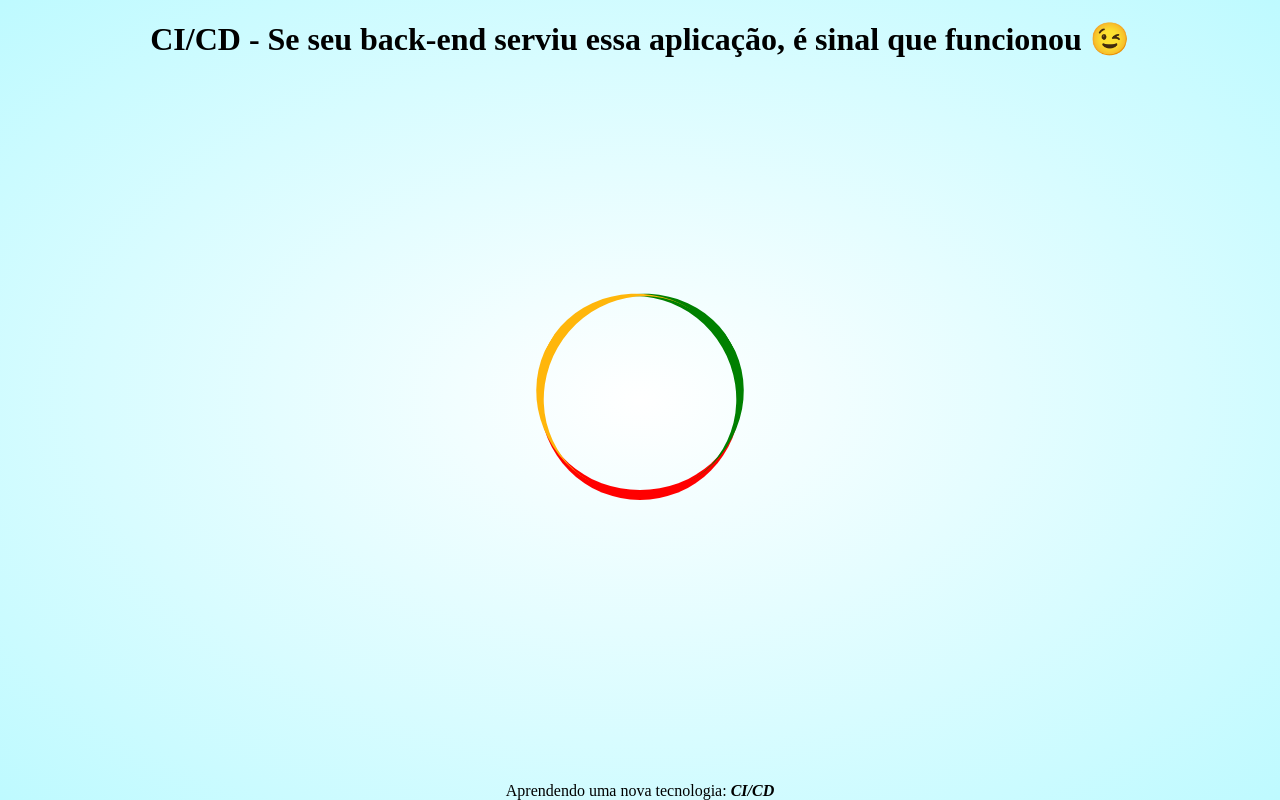
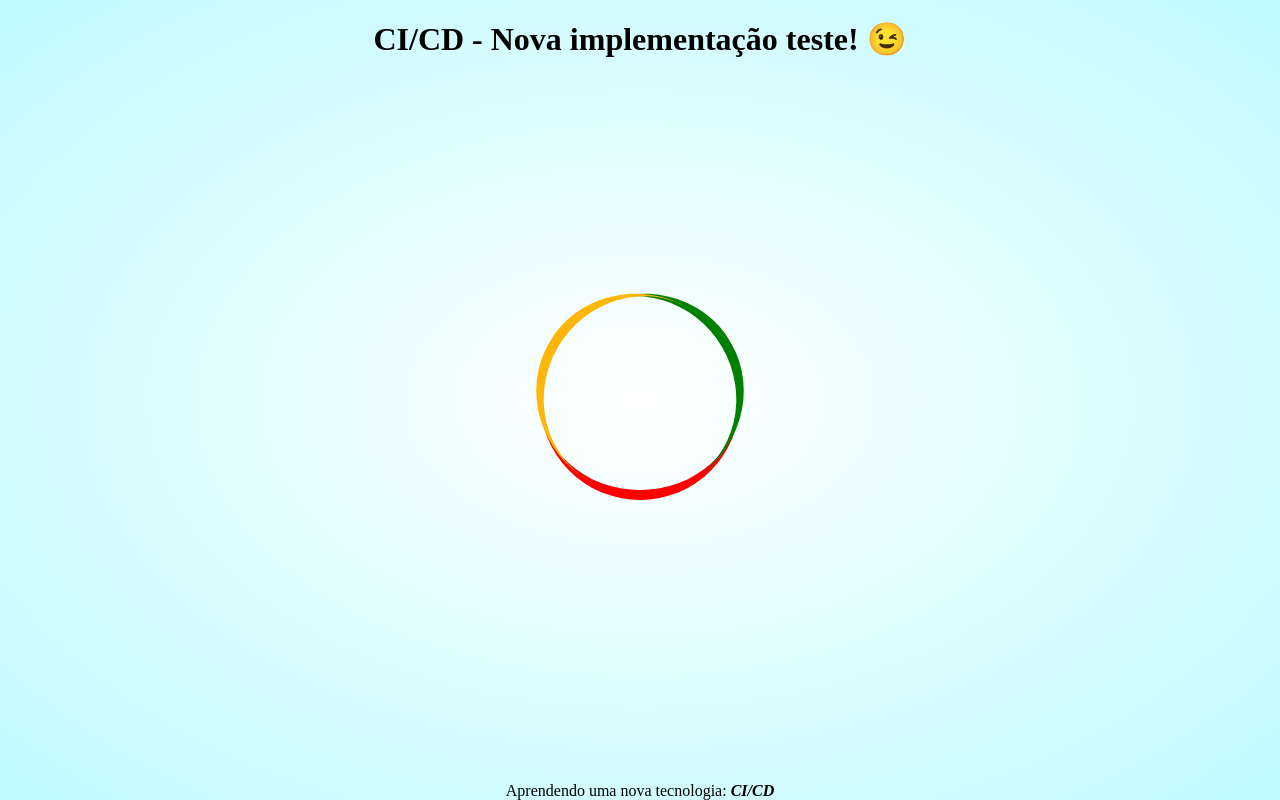
Before and after one commit to rickEDU/GitHubActions_ex2, a website: page public/index.html in a window 1280 px wide. Drawn offline with Linux system fonts and the light colour scheme.

Commit message:
nova implementação

```diff
--- a/public/index.html
+++ b/public/index.html
@@ -94,7 +94,7 @@
 
   <body>
     <h1>
-      CI/CD - Se seu back-end serviu essa aplicação, é sinal que funcionou 😉
+      CI/CD - Nova implementação teste! 😉
     </h1>
     <p>Aprendendo uma nova tecnologia: <span id="name">CI/CD</span></p>
     <div id="loading">
```
Also changed, not shown: __tests__/routes.test.ts (+0 -1 lines), .github/workflows/prodution.yml.
